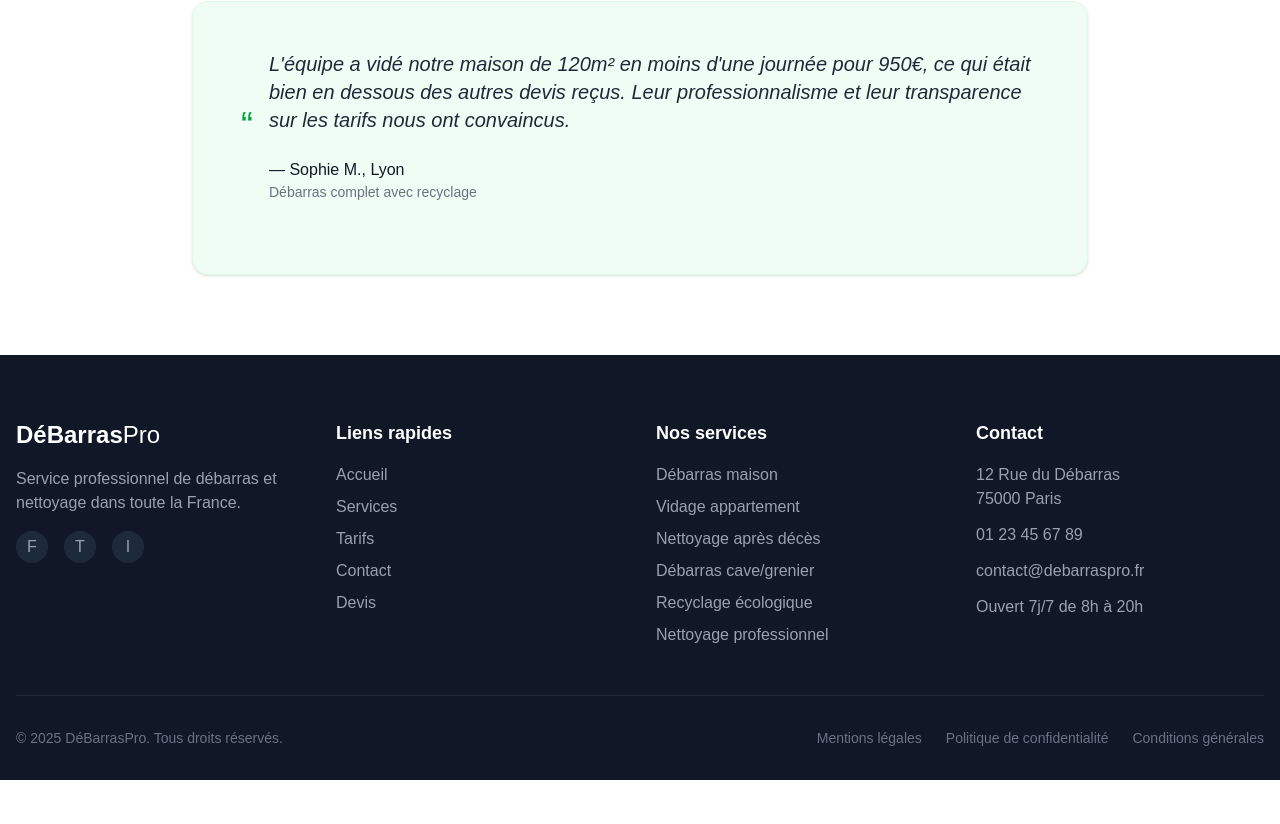
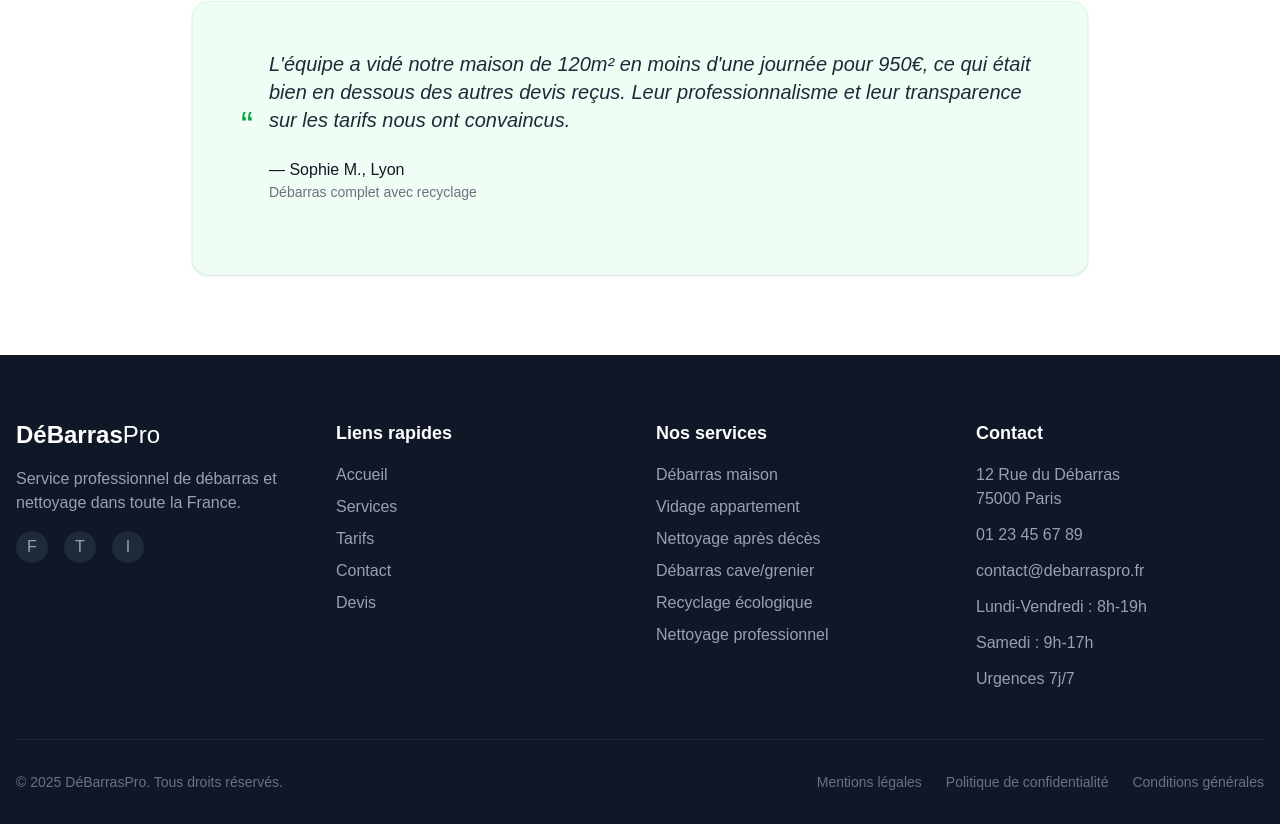
Before and after one commit to DARIOO33/my-project, a Next.js app: page / in a window 1280 px wide. Shown: the part 2677-3501 px from the top of the page. Before the commit the page ends 3457 px from the top, so only its background shows below. Built offline with nearby package versions, Linux system fonts and the light colour scheme.

Commit message:
Initial commit

```diff
--- a/src/app/footer/footer.jsx
+++ b/src/app/footer/footer.jsx
@@ -86,7 +86,14 @@ export default function Footer() {
                   contact@debarraspro.fr
                 </a>
               </p>
-              <p>Ouvert 7j/7 de 8h à 20h</p>
+              <p>Lundi-Vendredi : 8h-19h</p>
+              <p>Samedi : 9h-17h</p>
+              <p>Urgences 7j/7</p>
+
+
+
+
+
             </address>
           </div>
         </div>
```
